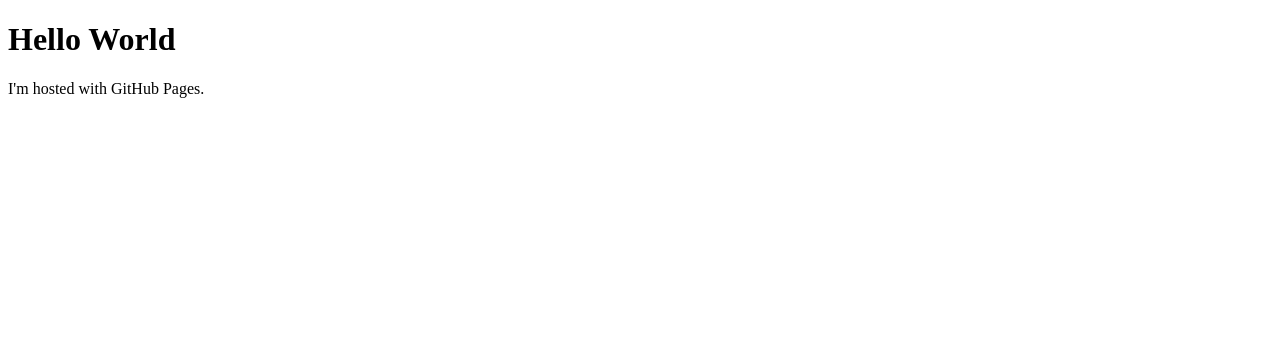
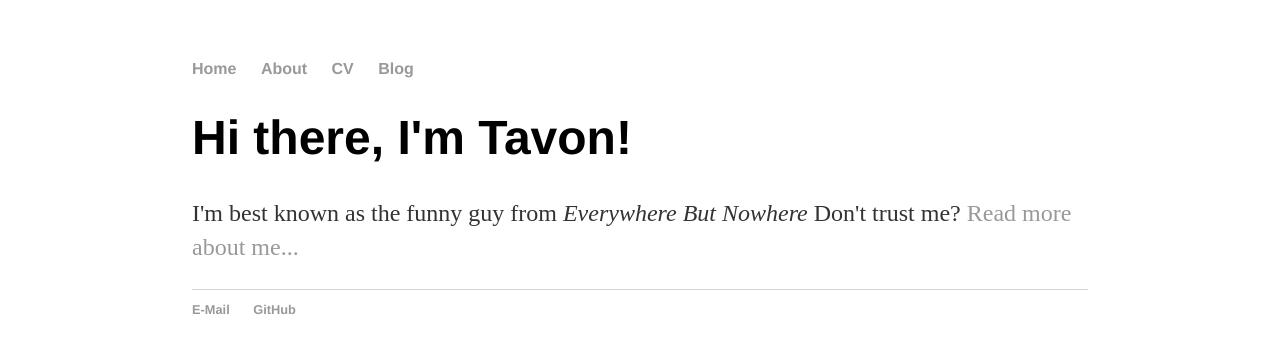
Before and after one commit to cleveriv/tivey1493, a plain HTML site: page index.html in a window 1280 px wide. Drawn offline with Linux system fonts and the light colour scheme.

Commit message:
Update index.html
Update HTML

```diff
--- a/index.html
+++ b/index.html
@@ -1,9 +1,30 @@
 <!DOCTYPE html>
 <html>
-<body>
-<h1>
-  Hello World</h1>
-<p>I'm hosted with GitHub Pages.</p>
-
-</body>
+	<head>
+		<title>Tavon </title>
+		<!-- link to main stylesheet -->
+		<link rel="stylesheet" type="text/css" href="/css/main.css">
+	</head>
+	<body>
+		<nav>
+    		<ul>
+        		<li><a href="/">Home</a></li>
+	        	<li><a href="/about">About</a></li>
+        		<li><a href="/cv">CV</a></li>
+        		<li><a href="/blog">Blog</a></li>
+    		</ul>
+		</nav>
+		<div class="container">
+    		<div class="blurb">
+        		<h1>Hi there, I'm Tavon!</h1>
+				<p>I'm best known as the funny guy from <em> Everywhere But Nowhere</em> Don't trust me? <a href="/about">Read more about me...</a></p>
+    		</div><!-- /.blurb -->
+		</div><!-- /.container -->
+		<footer>
+    		<ul>
+        		<li><a href="mailto:tdivey@icloud.com">E-Mail</a></li>
+        		<li><a href="https://github.com/tivey1493">GitHub</a></li>
+			</ul>
+		</footer>
+	</body>
 </html>
```
